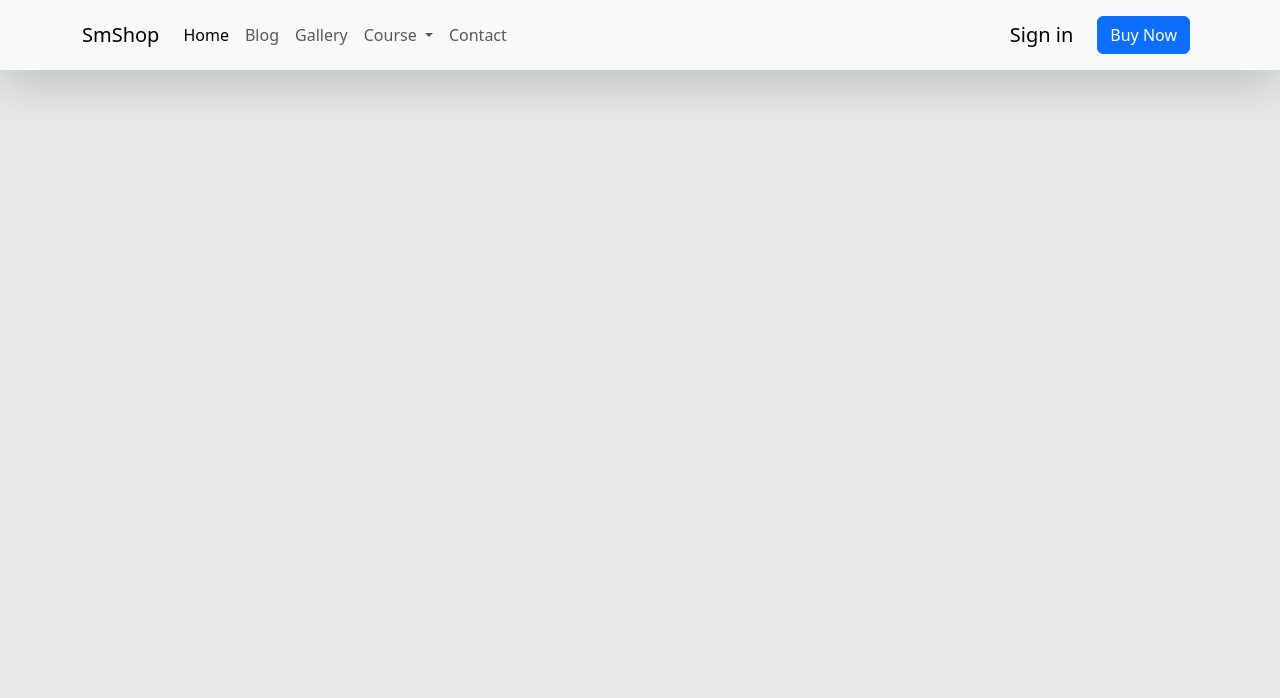
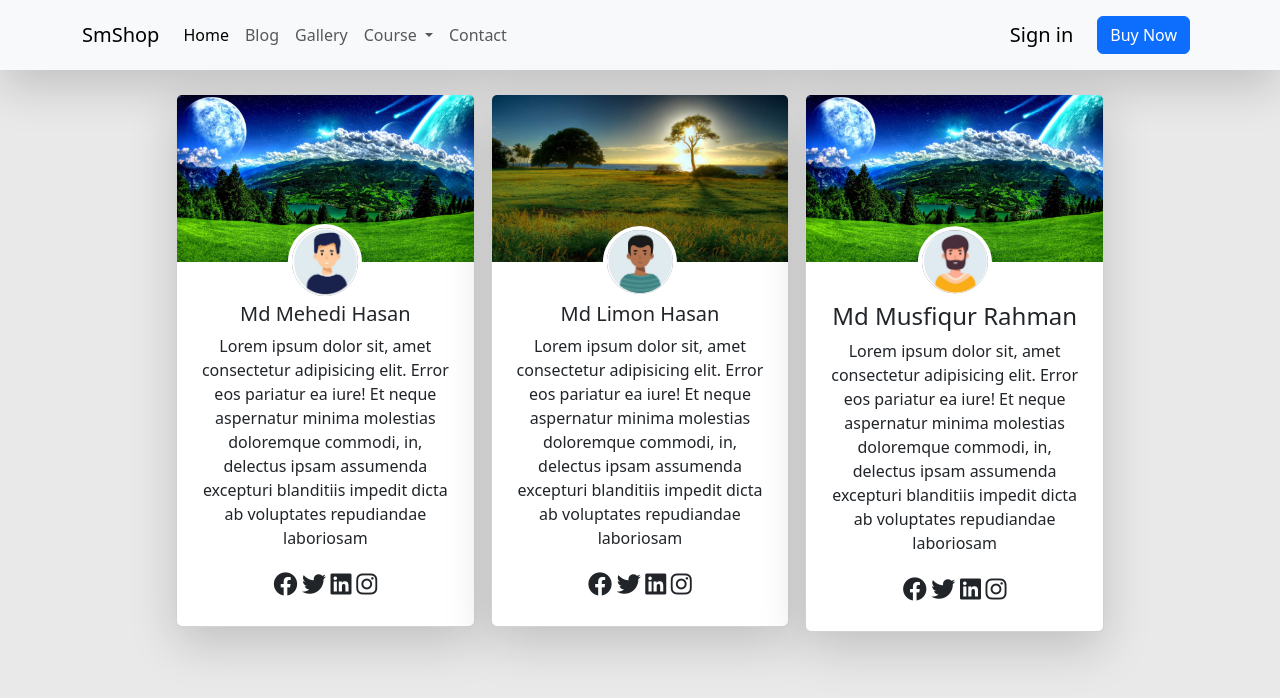
Before and after one commit to rcmehedi15/Bootstrap-Practice, a plain HTML site: page index.html in a window 1280 px wide. Drawn offline with nearby package versions, Linux system fonts and the light colour scheme.

Commit message:
card section finish

```diff
--- a/index.html
+++ b/index.html
@@ -64,6 +64,74 @@
 </nav>
 
 
+    <main class="container-fluid row row-cols-1 row-cols-sm-1 row-cols-md-2 row-cols-lg-3 mx-auto my-3 gx-3 gy-2 w-75">
+        <!-- Person One  -->
+        <div class="col text-center">
+            <div class="card shadow-lg">
+                <div class="position-relative">
+                    <img src="./img/img1.jpg" class="card-img-top" alt="">
+                    <img class="z-index-1 position-absolute start-50 top-100 translate-middle border border-white border-4 rounded-circle bg-secondary w-25" src="./img/art1.PNG" alt="">
+                </div>
+                <div class="card-body mt-4 mx-2">
+                    <h5 class="card-title">Md Mehedi Hasan</h5>
+                    <p class="card-text my-2">Lorem ipsum dolor sit, amet consectetur adipisicing elit. Error eos pariatur ea iure! Et neque aspernatur minima molestias doloremque commodi, in, delectus ipsam assumenda excepturi blanditiis impedit dicta ab voluptates repudiandae laboriosam </p>
+                        <div class="icons icons d-flex justify-content-around mx-auto w-50 p-2 fs-4">
+
+                            <a href="https://www.facebook.com/rcmehedi15" target="_blank"><i class="fa-brands fa-facebook text-dark"></i></a>
+                            <a href="https://www.twitter.com/rcmehedi15"><i class="fa-brands fa-twitter text-dark" target="_blank"></i></a>
+                            <a href="https://www.linkedin.com/rcmehedi15" target="_blank"><i class="fa-brands fa-linkedin text-dark"></i></a>
+                            <a href="https://www.instagram.com/rcmehedi15" target="_blank"><i class="fa-brands fa-instagram text-dark"></i></a>
+
+                        </div>
+                </div>
+            </div>
+        </div>
+             <!-- Person two  -->
+        <div class="col text-center">
+            <div class="card shadow-lg">
+                <div class="position-relative">
+                    <img src="./img/img2.jpg" class="card-img-top" alt="">
+                    <img class="z-index-1 position-absolute start-50 top-100 translate-middle border border-white border-4 rounded-circle bg-secondary w-25" src="./img/art2.PNG" alt="">
+                </div>
+                <div class="card-body mt-4 mx-2">
+                    <h5 class="card-title">Md Limon Hasan</h5>
+                    <p class="card-text my-2">Lorem ipsum dolor sit, amet consectetur adipisicing elit. Error eos pariatur ea iure! Et neque aspernatur minima molestias doloremque commodi, in, delectus ipsam assumenda excepturi blanditiis impedit dicta ab voluptates repudiandae laboriosam </p>
+                        <div class="icons icons d-flex justify-content-around mx-auto w-50 p-2 fs-4">
+
+                            <a href="https://www.facebook.com/rcmehedi15" target="_blank"><i class="fa-brands fa-facebook text-dark"></i></a>
+                            <a href="https://www.twitter.com/rcmehedi15"><i class="fa-brands fa-twitter text-dark" target="_blank"></i></a>
+                            <a href="https://www.linkedin.com/rcmehedi15" target="_blank"><i class="fa-brands fa-linkedin text-dark"></i></a>
+                            <a href="https://www.instagram.com/rcmehedi15" target="_blank"><i class="fa-brands fa-instagram text-dark"></i></a>
+
+                        </div>
+                </div>
+            </div>
+        </div>
+            <!-- Person Three  -->
+        <div class="col text-center">
+            <div class="card shadow-lg">
+                <div class="position-relative">
+                    <img src="./img/img1.jpg" class="card-img-top" alt="">
+                    <img class="z-index-1 position-absolute start-50 top-100 translate-middle border border-white border-4 rounded-circle bg-secondary w-25" src="./img/art3.PNG" alt="">
+                </div>
+                <div class="card-body mt-4 mx-2">
+                    <h4 class="card-title">Md Musfiqur Rahman</h5>
+                    <p class="card-text my-2">Lorem ipsum dolor sit, amet consectetur adipisicing elit. Error eos pariatur ea iure! Et neque aspernatur minima molestias doloremque commodi, in, delectus ipsam assumenda excepturi blanditiis impedit dicta ab voluptates repudiandae laboriosam </p>
+                        <div class="icons icons d-flex justify-content-around mx-auto w-50 p-2 fs-4">
+
+                            <a href="https://www.facebook.com/rcmehedi15" target="_blank"><i class="fa-brands fa-facebook text-dark"></i></a>
+                            <a href="https://www.twitter.com/rcmehedi15"><i class="fa-brands fa-twitter text-dark" target="_blank"></i></a>
+                            <a href="https://www.linkedin.com/rcmehedi15" target="_blank"><i class="fa-brands fa-linkedin text-dark"></i></a>
+                            <a href="https://www.instagram.com/rcmehedi15" target="_blank"><i class="fa-brands fa-instagram text-dark"></i></a>
+
+                        </div>
+                </div>
+            </div>
+        </div>
+
+
+    </main>
+
 
 
     <script src="https://cdn.jsdelivr.net/npm/bootstrap@5.3.0-alpha1/dist/js/bootstrap.bundle.min.js" integrity="sha384-w76AqPfDkMBDXo30jS1Sgez6pr3x5MlQ1ZAGC+nuZB+EYdgRZgiwxhTBTkF7CXvN" crossorigin="anonymous"></script>
```
